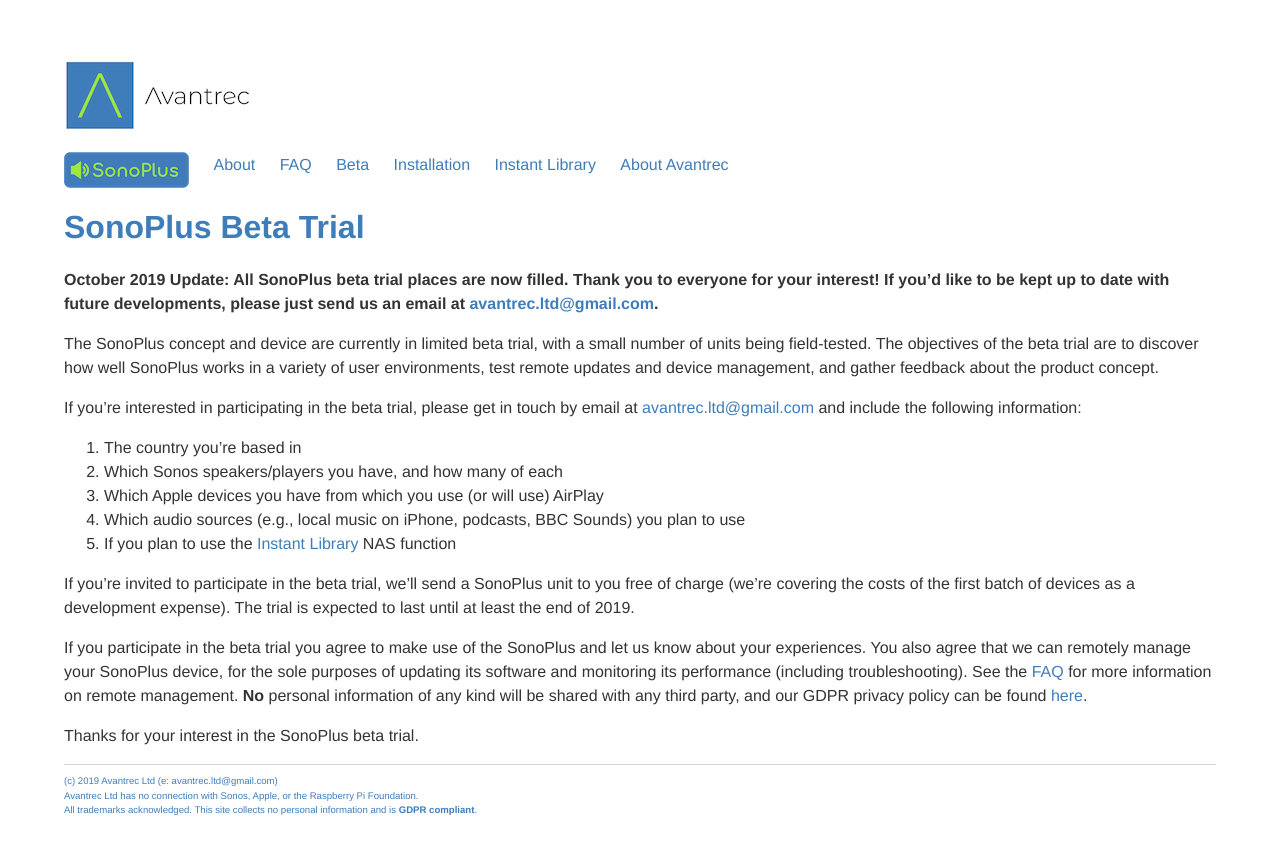
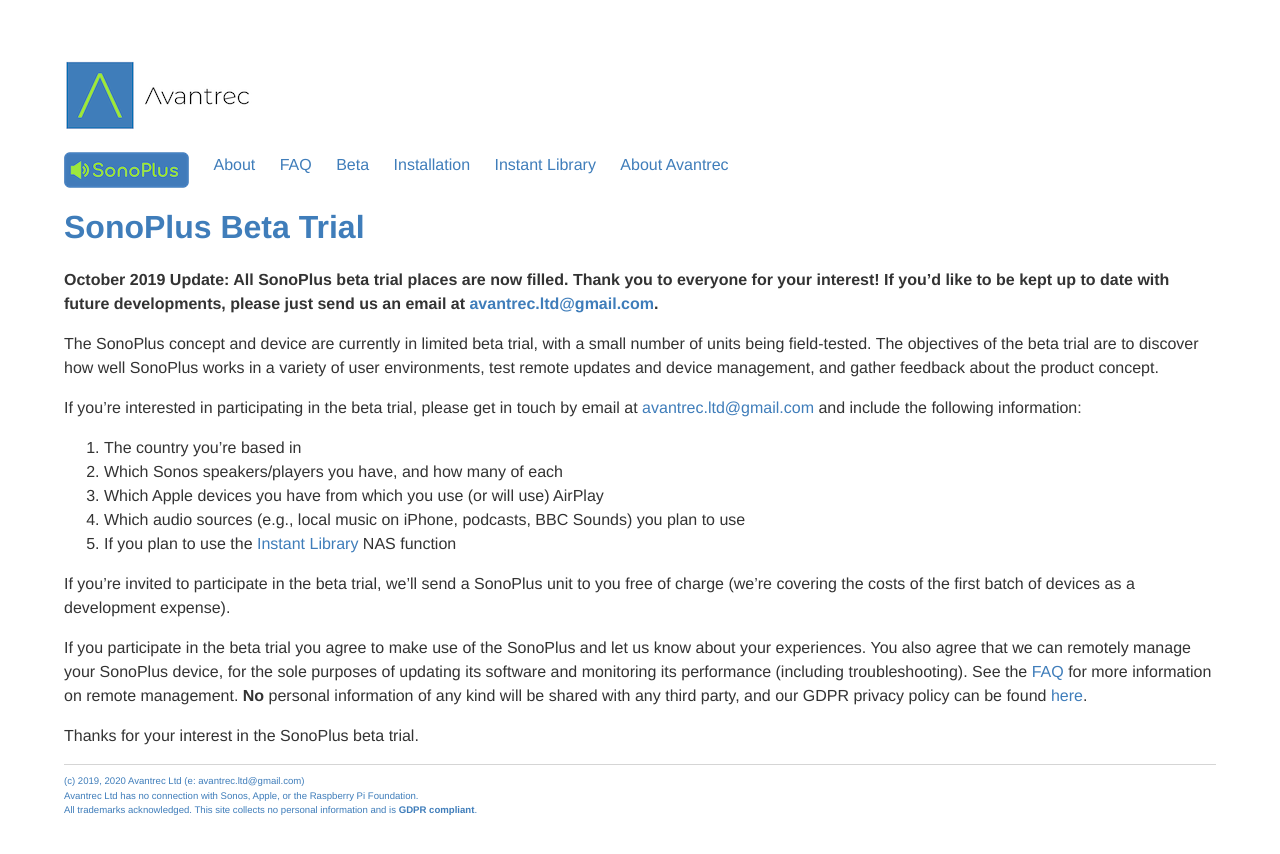
Before and after one commit to avantrec/avantrec.github.io, a Jekyll site: the page built from sonoplus/beta.md, in a window 1280 px wide. Shown: the top 854 px of the page. Built offline with Jekyll 4.4.1, drawn with Linux system fonts in a browser that asks for light colours.

Commit message:
Add 2020 to copyright.

```diff
--- a/_layouts/default.html
+++ b/_layouts/default.html
@@ -38,7 +38,7 @@
             </div><!-- /.container -->
             <footer>
                 <ul>
-                    <li>(c) 2019 Avantrec Ltd</li>
+                    <li>(c) 2019, 2020 Avantrec Ltd</li>
                     <li>Contact: <a href="mailto:avantrec.ltd@gmail.com">avantrec.ltd@gmail.com</a></li>
                 </ul>
                 <ul>
--- a/_layouts/sonoplus.html
+++ b/_layouts/sonoplus.html
@@ -42,7 +42,7 @@
             </div><!-- /.container -->
             <footer>
                 <ul>
-                    <li>(c) 2019 Avantrec Ltd (e: <a href="mailto:avantrec.ltd@gmail.com">avantrec.ltd@gmail.com</a>)
+                    <li>(c) 2019, 2020 Avantrec Ltd (e: <a href="mailto:avantrec.ltd@gmail.com">avantrec.ltd@gmail.com</a>)
                     <br>Avantrec Ltd has no connection with Sonos, Apple, or the Raspberry Pi Foundation.
                     <br>All trademarks acknowledged. This site collects no personal information and is <a href="/gdpr_privacy"><b>GDPR compliant</b></a>.</li>
                 </ul>
--- a/sonoplus/beta.md
+++ b/sonoplus/beta.md
@@ -17,7 +17,7 @@
 1. Which audio sources (e.g., local music on iPhone, podcasts, BBC Sounds) you plan to use
 1. If you plan to use the [Instant Library](instantlibrary) NAS function
 
-If you're invited to participate in the beta trial, we'll send a SonoPlus unit to you free of charge (we're covering the costs of the first batch of devices as a development expense). The trial is expected to last until at least the end of 2019.
+If you're invited to participate in the beta trial, we'll send a SonoPlus unit to you free of charge (we're covering the costs of the first batch of devices as a development expense).
 
 If you participate in the beta trial you agree to make use of the SonoPlus and let us know about your experiences. You also agree that we can remotely manage your SonoPlus device, for the sole purposes of updating its software and monitoring its performance (including troubleshooting). See the [FAQ](faq.html#remote-management) for more information on remote management. **No** personal information of any kind will be shared with any third party, and our GDPR privacy policy can be found [here](../gdpr_privacy).
 
```
